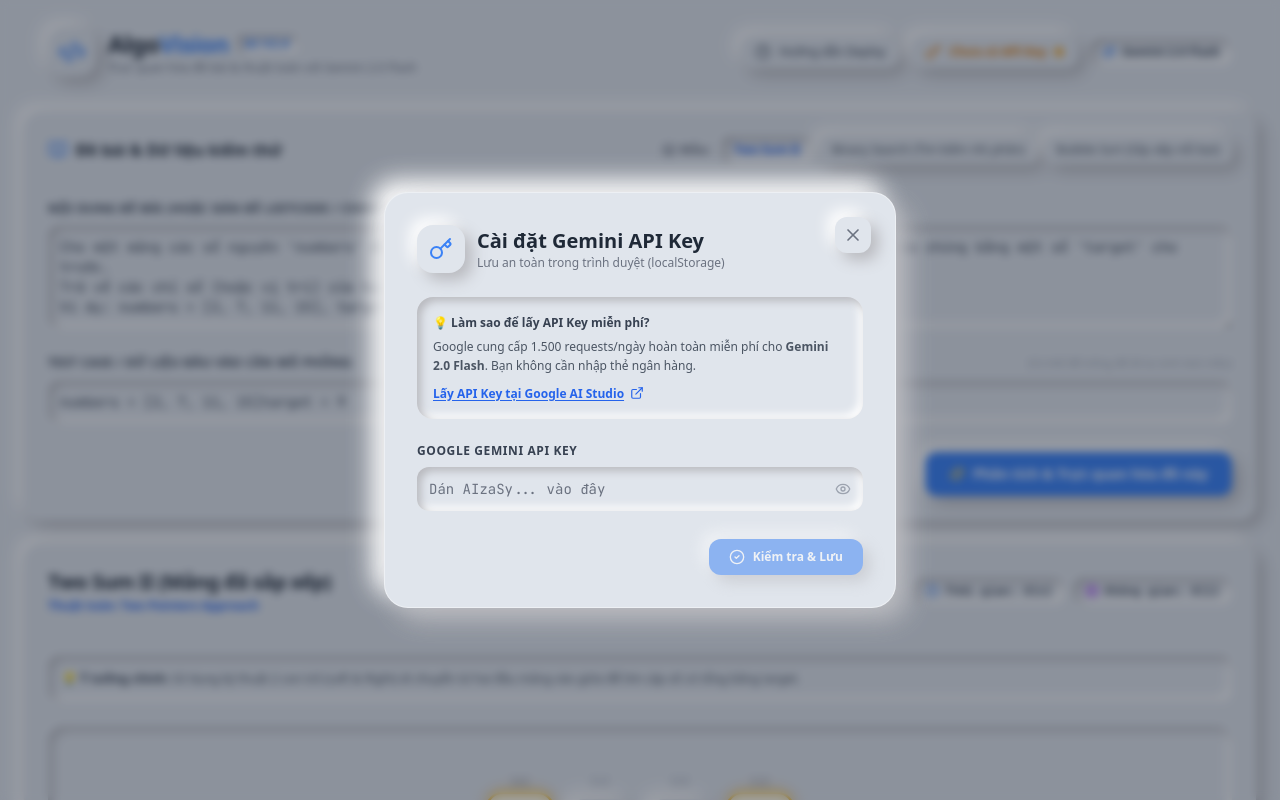
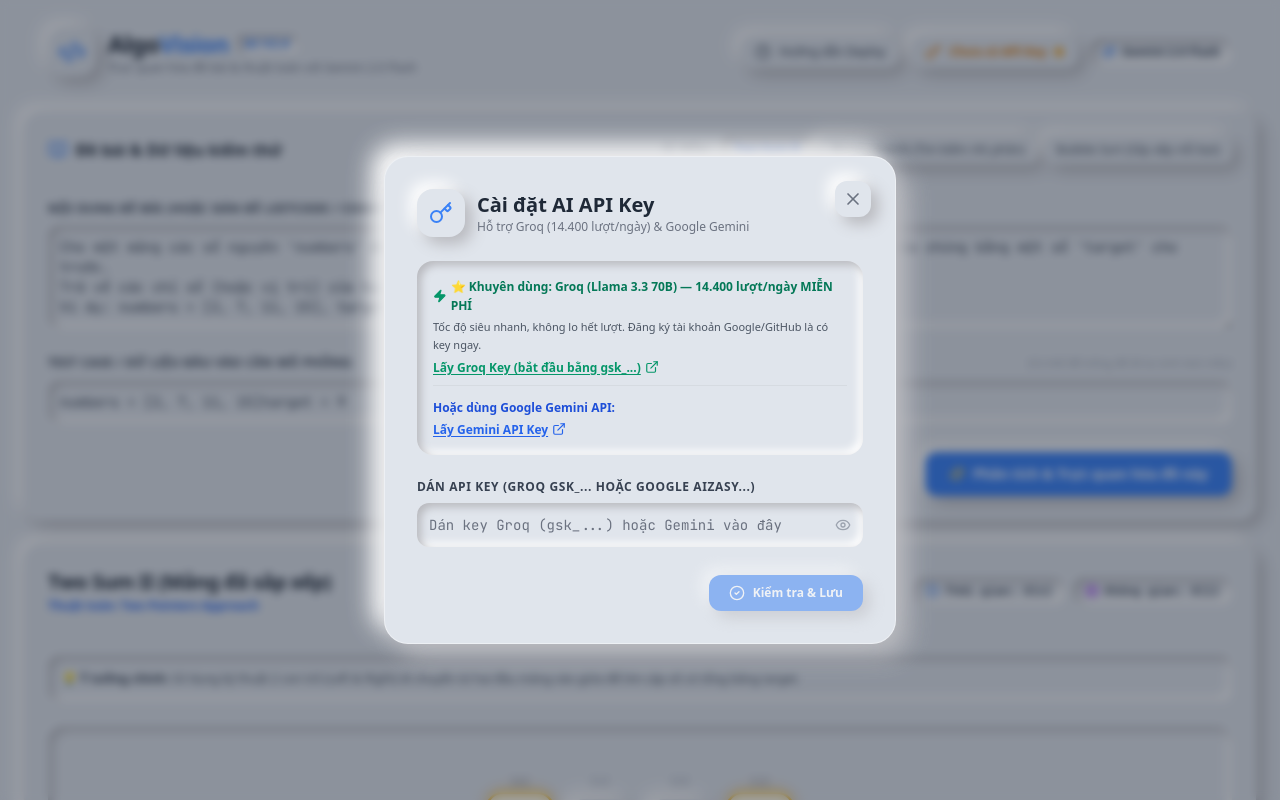
Before and after one commit to Crablegit/AlgoVision, a React (Vite) app: page / in a window 1280 px wide. Both pictures are taken after a click on the button "Chưa có API Key". Shown: the top 800 px of the page. Built offline with nearby package versions, Linux system fonts and the light colour scheme.

Commit message:
Update ApiKeyModal for AI API Key support

```diff
--- a/src/components/ApiKeyModal.tsx
+++ b/src/components/ApiKeyModal.tsx
@@ -1,5 +1,5 @@
 import React, { useState } from 'react';
-import { X, Key, ExternalLink, CheckCircle2, AlertCircle, Eye, EyeOff, Loader2 } from 'lucide-react';
+import { X, Key, ExternalLink, CheckCircle2, AlertCircle, Eye, EyeOff, Loader2, Zap } from 'lucide-react';
 import { testGeminiApiKey } from '../services/gemini';
 
 interface ApiKeyModalProps {
@@ -39,7 +39,10 @@
 
     if (result.valid) {
       onSaveApiKey(inputKey.trim());
-      setStatus({ type: 'success', message: 'API Key hợp lệ! Đã lưu an toàn vào trình duyệt.' });
+      setStatus({
+        type: 'success',
+        message: `Hợp lệ! Đã kết nối với ${result.provider || 'AI'}. Đã lưu an toàn vào trình duyệt.`
+      });
       setTimeout(() => {
         onClose();
       }, 1200);
@@ -74,38 +77,55 @@
             <Key className="w-6 h-6" />
           </div>
           <div>
-            <h2 className="text-xl font-bold text-gray-800">Cài đặt Gemini API Key</h2>
-            <p className="text-xs text-gray-500">Lưu an toàn trong trình duyệt (localStorage)</p>
+            <h2 className="text-xl font-bold text-gray-800">Cài đặt AI API Key</h2>
+            <p className="text-xs text-gray-500">Hỗ trợ Groq (14.400 lượt/ngày) & Google Gemini</p>
           </div>
         </div>
 
         {/* Info Guide */}
-        <div className="mb-6 p-4 rounded-2xl bg-neu-bg shadow-neu-pressed text-xs text-gray-600 leading-relaxed">
-          <p className="font-semibold text-gray-700 mb-1">💡 Làm sao để lấy API Key miễn phí?</p>
-          <p className="mb-2">
-            Google cung cấp 1.500 requests/ngày hoàn toàn miễn phí cho <b>Gemini 2.0 Flash</b>. Bạn không cần nhập thẻ ngân hàng.
+        <div className="mb-6 p-4 rounded-2xl bg-neu-bg shadow-neu-pressed text-xs text-gray-600 leading-relaxed space-y-3">
+          <div className="border-b border-gray-300/60 pb-2">
+            <p className="font-bold text-emerald-700 flex items-center gap-1 mb-0.5">
+              <Zap className="w-3.5 h-3.5 fill-emerald-600 text-emerald-600" />
+              ⭐ Khuyên dùng: Groq (Llama 3.3 70B) — 14.400 lượt/ngày MIỄN PHÍ
             </p>
+            <p className="mb-1 text-[11px]">
+              Tốc độ siêu nhanh, không lo hết lượt. Đăng ký tài khoản Google/GitHub là có key ngay.
+            </p>
+            <a
+              href="https://console.groq.com/keys"
+              target="_blank"
+              rel="noopener noreferrer"
+              className="inline-flex items-center gap-1 font-bold text-emerald-600 hover:text-emerald-700 underline underline-offset-2"
+            >
+              Lấy Groq Key (bắt đầu bằng gsk_...) <ExternalLink className="w-3.5 h-3.5" />
+            </a>
+          </div>
+
+          <div>
+            <p className="font-bold text-blue-700 mb-0.5">Hoặc dùng Google Gemini API:</p>
             <a
               href="https://aistudio.google.com/apikey"
               target="_blank"
               rel="noopener noreferrer"
-            className="inline-flex items-center gap-1.5 font-bold text-blue-600 hover:text-blue-700 underline underline-offset-2"
+              className="inline-flex items-center gap-1 font-bold text-blue-600 hover:text-blue-700 underline underline-offset-2"
             >
-            Lấy API Key tại Google AI Studio <ExternalLink className="w-3.5 h-3.5" />
+              Lấy Gemini API Key <ExternalLink className="w-3.5 h-3.5" />
             </a>
+          </div>
         </div>
 
         {/* Key Input */}
         <div className="mb-5">
           <label className="block text-xs font-bold text-gray-700 uppercase tracking-wider mb-2">
-            Google Gemini API Key
+            Dán API Key (Groq gsk_... hoặc Google AIzaSy...)
           </label>
           <div className="relative">
             <input
               type={showKey ? 'text' : 'password'}
               value={inputKey}
               onChange={(e) => setInputKey(e.target.value)}
-              placeholder="Dán AIzaSy... vào đây"
+              placeholder="Dán key Groq (gsk_...) hoặc Gemini vào đây"
               className="w-full neu-input pr-12 text-sm"
             />
             <button
```
Lines whose indentation alone changed are shown as unchanged.
